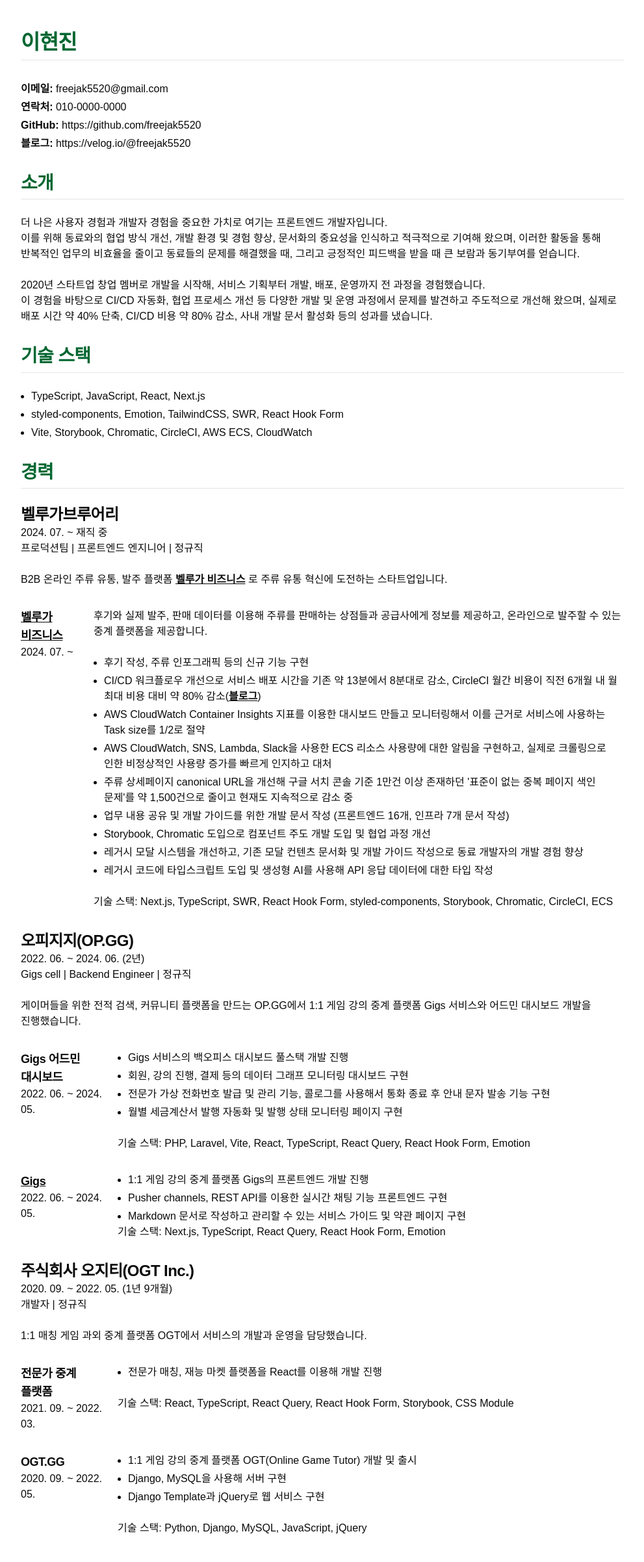
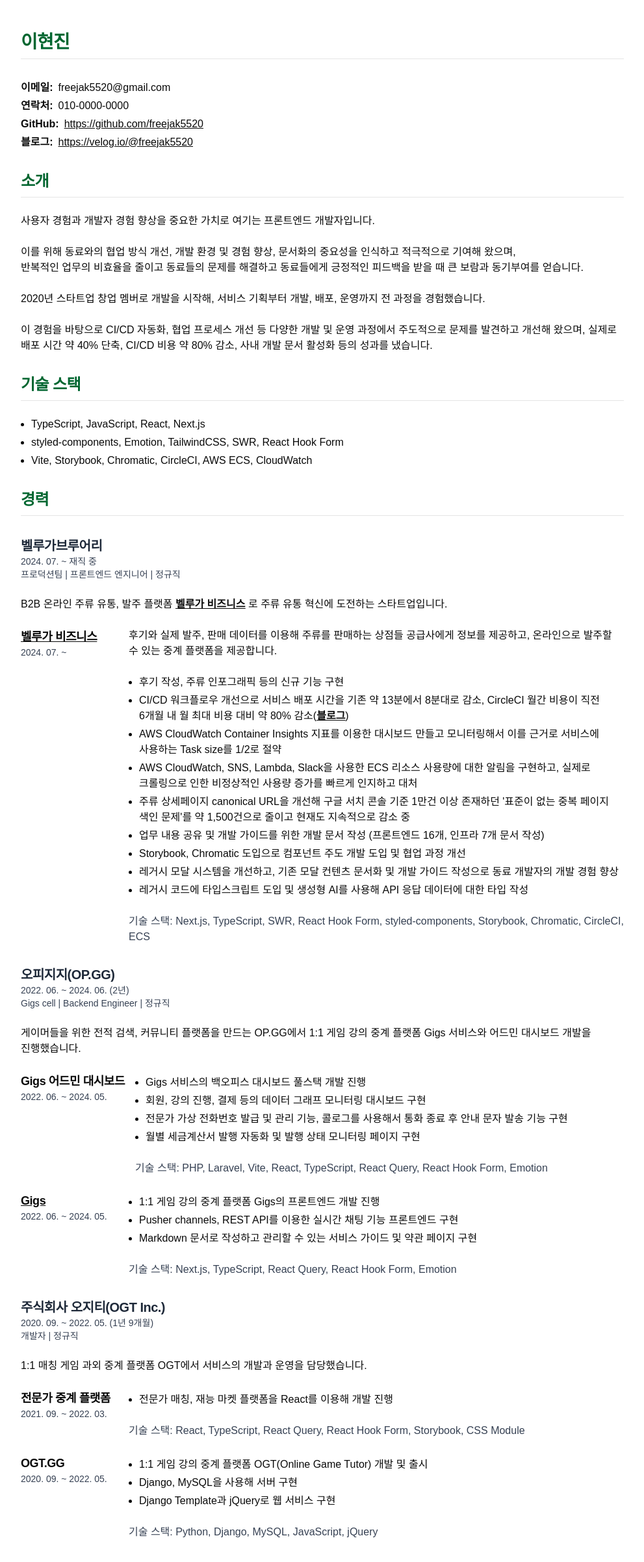
Before and after one commit to freejak5520/resume, a React (Vite) app: page / in a window 1280 px wide. Shown: the top 2404 px of the page at 65% size, without its empty margins (144-1135 px from the left). Built offline with nearby package versions, Linux system fonts and the light colour scheme; a web font is replaced by a local one.

Commit message:
컴포넌트 분리

```diff
--- a/src/App.tsx
+++ b/src/App.tsx
@@ -1,178 +1,217 @@
+import {
+  Company,
+  Contact,
+  ContactList,
+  Text,
+  Experience,
+  ExperienceList,
+  ExperienceSkills,
+  Section,
+  Skill,
+  MySkillList,
+  SubInfo,
+} from "@/components";
+import { Career, CareerContent, CareerSide } from "@/components/Career";
+
 function App() {
   return (
     <main>
       <h1>이현진</h1>
 
-      <ul className="list-none pl-0 mt-8">
-        <li>
-          <b>이메일:</b> freejak5520@gmail.com
-        </li>
+      <Section>
+        <ContactList>
+          <Contact title="이메일">freejak5520@gmail.com</Contact>
+          <Contact title="연락처">010-0000-0000</Contact>
+          <Contact title="GitHub">
+            <a href="https://github.com/freejak5520" target="_blank">
+              https://github.com/freejak5520
+            </a>
+          </Contact>
+          <Contact title="블로그">
+            <a href="https://velog.io/@freejak5520" target="_blank">
+              https://velog.io/@freejak5520
+            </a>
+          </Contact>
+        </ContactList>
+      </Section>
 
-        <li>
-          <b>연락처:</b> 010-0000-0000
-        </li>
-
-        <li>
-          <b>GitHub:</b> https://github.com/freejak5520
-        </li>
-
-        <li>
-          <b>블로그:</b> https://velog.io/@freejak5520
-        </li>
-      </ul>
-
-      <div className="mt-8">
+      <Section>
         <h2>소개</h2>
 
-        <p className="mt-6">
-          {`더 나은 사용자 경험과 개발자 경험을 중요한 가치로 여기는 프론트엔드 개발자입니다.
-이를 위해 동료와의 협업 방식 개선, 개발 환경 및 경험 향상, 문서화의 중요성을 인식하고 적극적으로 기여해 왔으며, 이러한 활동을 통해 반복적인 업무의 비효율을 줄이고 동료들의 문제를 해결했을 때, 그리고 긍정적인 피드백을 받을 때 큰 보람과 동기부여를 얻습니다.
+        <Text>
+          사용자 경험과 개발자 경험 향상을 중요한 가치로 여기는 프론트엔드
+          개발자입니다.
+        </Text>
+        <Text>
+          이를 위해 동료와의 협업 방식 개선, 개발 환경 및 경험 향상, 문서화의
+          중요성을 인식하고 적극적으로 기여해 왔으며,
+          <br />
+          반복적인 업무의 비효율을 줄이고 동료들의 문제를 해결하고 동료들에게
+          긍정적인 피드백을 받을 때 큰 보람과 동기부여를 얻습니다.
+        </Text>
+        <Text>
+          2020년 스타트업 창업 멤버로 개발을 시작해, 서비스 기획부터 개발, 배포,
+          운영까지 전 과정을 경험했습니다.
+        </Text>
+        <Text>
+          이 경험을 바탕으로 CI/CD 자동화, 협업 프로세스 개선 등 다양한 개발 및
+          운영 과정에서 주도적으로 문제를 발견하고 개선해 왔으며, 실제로 배포
+          시간 약 40% 단축, CI/CD 비용 약 80% 감소, 사내 개발 문서 활성화 등의
+          성과를 냈습니다.
+        </Text>
+      </Section>
 
-2020년 스타트업 창업 멤버로 개발을 시작해, 서비스 기획부터 개발, 배포, 운영까지 전 과정을 경험했습니다.
-이 경험을 바탕으로 CI/CD 자동화, 협업 프로세스 개선 등 다양한 개발 및 운영 과정에서 문제를 발견하고 주도적으로 개선해 왔으며, 실제로 배포 시간 약 40% 단축, CI/CD 비용 약 80% 감소, 사내 개발 문서 활성화 등의 성과를 냈습니다.`}
-        </p>
-      </div>
-
-      <div className="mt-8">
+      <Section>
         <h2>기술 스택</h2>
 
-        <ul className="mt-6">
-          <li>TypeScript, JavaScript, React, Next.js</li>
-          <li>styled-components, Emotion, TailwindCSS, SWR, React Hook Form</li>
-          <li>Vite, Storybook, Chromatic, CircleCI, AWS ECS, CloudWatch</li>
-        </ul>
-      </div>
+        <MySkillList>
+          <Skill>TypeScript, JavaScript, React, Next.js</Skill>
+          <Skill>
+            styled-components, Emotion, TailwindCSS, SWR, React Hook Form
+          </Skill>
+          <Skill>
+            Vite, Storybook, Chromatic, CircleCI, AWS ECS, CloudWatch
+          </Skill>
+        </MySkillList>
+      </Section>
 
-      <div className="mt-8">
+      <Section>
         <h2>경력</h2>
 
-        <div className="mt-6">
+        <Company>
           <h3>벨루가브루어리</h3>
-          <p>2024. 07. ~ 재직 중</p>
-          <p>프로덕션팀 | 프론트엔드 엔지니어 | 정규직</p>
+          <SubInfo>2024. 07. ~ 재직 중</SubInfo>
+          <SubInfo>프로덕션팀 | 프론트엔드 엔지니어 | 정규직</SubInfo>
 
-          <p className="mt-6">
+          <Text>
             B2B 온라인 주류 유통, 발주 플랫폼{" "}
             <a href="https://business.veluga.kr/" target="_blank">
               <b className="underline">벨루가 비즈니스</b>
             </a>{" "}
             로 주류 유통 혁신에 도전하는 스타트업입니다.
-          </p>
+          </Text>
 
-          <div className="mt-8 flex gap-6">
-            <div className="w-[125px]">
+          <Career>
+            <CareerSide>
               <h4>
                 <a href="https://business.veluga.kr/" target="_blank">
-                  <b className="underline">벨루가 비즈니스</b>
+                  벨루가 비즈니스
                 </a>
               </h4>
 
-              <p>2024. 07. ~</p>
-            </div>
-            <div className="">
-              <p>
-                후기와 실제 발주, 판매 데이터를 이용해 주류를 판매하는 상점들과
+              <SubInfo>2024. 07. ~</SubInfo>
+            </CareerSide>
+            <CareerContent>
+              <Text>
+                후기와 실제 발주, 판매 데이터를 이용해 주류를 판매하는 상점들
                 공급사에게 정보를 제공하고, 온라인으로 발주할 수 있는 중계
                 플랫폼을 제공합니다.
-              </p>
+              </Text>
 
-              <ul className="mt-6">
-                <li>후기 작성, 주류 인포그래픽 등의 신규 기능 구현</li>
-                <li>
+              <ExperienceList>
+                <Experience>
+                  후기 작성, 주류 인포그래픽 등의 신규 기능 구현
+                </Experience>
+                <Experience>
                   CI/CD 워크플로우 개선으로 서비스 배포 시간을 기존 약 13분에서
                   8분대로 감소, CircleCI 월간 비용이 직전 6개월 내 월 최대 비용
                   대비 약 80% 감소(
                   <a
-                    className="underline font-bold"
+                    className="font-semibold"
                     href="https://velog.io/@freejak5520/TIL-CICD-%EA%B0%9C%EC%84%A0-%EC%A7%84%ED%96%89Next.js-CircleCI-Yarn-berry"
                     target="_blank"
                   >
                     블로그
                   </a>
                   )
-                </li>
-                <li>
+                </Experience>
+                <Experience>
                   AWS CloudWatch Container Insights 지표를 이용한 대시보드
                   만들고 모니터링해서 이를 근거로 서비스에 사용하는 Task size를
                   1/2로 절약
-                </li>
-                <li>
+                </Experience>
+                <Experience>
                   AWS CloudWatch, SNS, Lambda, Slack을 사용한 ECS 리소스
                   사용량에 대한 알림을 구현하고, 실제로 크롤링으로 인한
                   비정상적인 사용량 증가를 빠르게 인지하고 대처
-                </li>
-                <li>
+                </Experience>
+                <Experience>
                   주류 상세페이지 canonical URL을 개선해 구글 서치 콘솔 기준
                   1만건 이상 존재하던 '표준이 없는 중복 페이지 색인 문제'를 약
                   1,500건으로 줄이고 현재도 지속적으로 감소 중
-                </li>
-                <li>
+                </Experience>
+                <Experience>
                   업무 내용 공유 및 개발 가이드를 위한 개발 문서 작성
                   (프론트엔드 16개, 인프라 7개 문서 작성)
-                </li>
-                <li>
+                </Experience>
+                <Experience>
                   Storybook, Chromatic 도입으로 컴포넌트 주도 개발 도입 및 협업
                   과정 개선
-                </li>
-                <li>
+                </Experience>
+                <Experience>
                   레거시 모달 시스템을 개선하고, 기존 모달 컨텐츠 문서화 및 개발
                   가이드 작성으로 동료 개발자의 개발 경험 향상
-                </li>
-                <li>
+                </Experience>
+                <Experience>
                   레거시 코드에 타입스크립트 도입 및 생성형 AI를 사용해 API 응답
                   데이터에 대한 타입 작성
-                </li>
-              </ul>
+                </Experience>
+              </ExperienceList>
 
-              <p className="mt-6">
+              <ExperienceSkills>
                 기술 스택: Next.js, TypeScript, SWR, React Hook Form,
                 styled-components, Storybook, Chromatic, CircleCI, ECS
-              </p>
-            </div>
-          </div>
-        </div>
+              </ExperienceSkills>
+            </CareerContent>
+          </Career>
+        </Company>
 
-        <div className="mt-8">
+        <Company>
           <h3>오피지지(OP.GG)</h3>
-          <p>2022. 06. ~ 2024. 06. (2년)</p>
-          <p>Gigs cell | Backend Engineer | 정규직</p>
+          <SubInfo>
+            2022. 06. ~ 2024. 06. (2년)
+            <br />
+            Gigs cell | Backend Engineer | 정규직
+          </SubInfo>
 
-          <p className="mt-6">
+          <Text>
             게이머들을 위한 전적 검색, 커뮤니티 플랫폼을 만드는 OP.GG에서 1:1
             게임 강의 중계 플랫폼 Gigs 서비스와 어드민 대시보드 개발을
             진행했습니다.
-          </p>
+          </Text>
 
-          <div className="mt-8 flex gap-6">
-            <div className="w-[125px]">
+          <Career>
+            <CareerSide>
               <h4>Gigs 어드민 대시보드</h4>
-              <p>2022. 06. ~ 2024. 05.</p>
-            </div>
-            <div>
-              <ul>
-                <li>Gigs 서비스의 백오피스 대시보드 풀스택 개발 진행</li>
-                <li>
+              <SubInfo>2022. 06. ~ 2024. 05.</SubInfo>
+            </CareerSide>
+            <CareerContent>
+              <ExperienceList>
+                <Experience>
+                  Gigs 서비스의 백오피스 대시보드 풀스택 개발 진행
+                </Experience>
+                <Experience>
                   회원, 강의 진행, 결제 등의 데이터 그래프 모니터링 대시보드
                   구현
-                </li>
-                <li>
+                </Experience>
+                <Experience>
                   전문가 가상 전화번호 발급 및 관리 기능, 콜로그를 사용해서 통화
                   종료 후 안내 문자 발송 기능 구현
-                </li>
-                <li>
+                </Experience>
+                <Experience>
                   월별 세금계산서 발행 자동화 및 발행 상태 모니터링 페이지 구현
-                </li>
-              </ul>
+                </Experience>
+              </ExperienceList>
 
-              <p className="mt-6">
+              <ExperienceSkills>
                 기술 스택: PHP, Laravel, Vite, React, TypeScript, React Query,
                 React Hook Form, Emotion
-              </p>
-            </div>
-          </div>
+              </ExperienceSkills>
+            </CareerContent>
+          </Career>
 
-          <div className="mt-8 flex gap-6">
-            <div className="w-[125px]">
+          <Career>
+            <CareerSide>
               <h4>
                 <a
                   className="underline"
@@ -182,77 +221,86 @@
                   Gigs
                 </a>
               </h4>
-              <p>2022. 06. ~ 2024. 05.</p>
-            </div>
-            <div>
-              <ul>
-                <li>1:1 게임 강의 중계 플랫폼 Gigs의 프론트엔드 개발 진행</li>
-                <li>
+              <SubInfo>2022. 06. ~ 2024. 05.</SubInfo>
+            </CareerSide>
+            <CareerContent>
+              <ExperienceList>
+                <Experience>
+                  1:1 게임 강의 중계 플랫폼 Gigs의 프론트엔드 개발 진행
+                </Experience>
+                <Experience>
                   Pusher channels, REST API를 이용한 실시간 채팅 기능 프론트엔드
                   구현
-                </li>
-                <li>
+                </Experience>
+                <Experience>
                   Markdown 문서로 작성하고 관리할 수 있는 서비스 가이드 및 약관
                   페이지 구현
-                </li>
-              </ul>
+                </Experience>
+              </ExperienceList>
 
-              <p>
+              <ExperienceSkills>
                 기술 스택: Next.js, TypeScript, React Query, React Hook Form,
                 Emotion
-              </p>
-            </div>
-          </div>
-        </div>
+              </ExperienceSkills>
+            </CareerContent>
+          </Career>
+        </Company>
 
-        <div className="mt-8">
+        <Company>
           <h3>주식회사 오지티(OGT Inc.)</h3>
-          <p>2020. 09. ~ 2022. 05. (1년 9개월)</p>
-          <p>개발자 | 정규직</p>
+          <SubInfo>
+            2020. 09. ~ 2022. 05. (1년 9개월)
+            <br />
+            개발자 | 정규직
+          </SubInfo>
 
-          <p className="mt-6">
+          <Text>
             1:1 매칭 게임 과외 중계 플랫폼 OGT에서 서비스의 개발과 운영을
             담당했습니다.
-          </p>
+          </Text>
 
-          <div className="mt-8 flex gap-6">
-            <div className="w-[125px]">
+          <Career>
+            <CareerSide>
               <h4>전문가 중계 플랫폼</h4>
-              <p>2021. 09. ~ 2022. 03.</p>
-            </div>
-            <div>
-              <ul>
-                <li>
+              <SubInfo>2021. 09. ~ 2022. 03.</SubInfo>
+            </CareerSide>
+            <CareerContent>
+              <ExperienceList>
+                <Experience>
                   전문가 매칭, 재능 마켓 플랫폼을 React를 이용해 개발 진행
-                </li>
-              </ul>
-              <p className="mt-6">
+                </Experience>
+              </ExperienceList>
+
+              <ExperienceSkills>
                 기술 스택: React, TypeScript, React Query, React Hook Form,
                 Storybook, CSS Module
-              </p>
-            </div>
-          </div>
+              </ExperienceSkills>
+            </CareerContent>
+          </Career>
 
-          <div className="mt-8 flex gap-6">
-            <div className="w-[125px]">
+          <Career>
+            <CareerSide>
               <h4>OGT.GG</h4>
-              <p>2020. 09. ~ 2022. 05.</p>
-            </div>
-            <div>
-              <ul>
-                <li>
+              <SubInfo>2020. 09. ~ 2022. 05.</SubInfo>
+            </CareerSide>
+            <CareerContent>
+              <ExperienceList>
+                <Experience>
                   1:1 게임 강의 중계 플랫폼 OGT(Online Game Tutor) 개발 및 출시
-                </li>
-                <li>Django, MySQL을 사용해 서버 구현</li>
-                <li>Django Template과 jQuery로 웹 서비스 구현</li>
-              </ul>
-              <p className="mt-6">
+                </Experience>
+                <Experience>Django, MySQL을 사용해 서버 구현</Experience>
+                <Experience>
+                  Django Template과 jQuery로 웹 서비스 구현
+                </Experience>
+              </ExperienceList>
+
+              <ExperienceSkills>
                 기술 스택: Python, Django, MySQL, JavaScript, jQuery
-              </p>
-            </div>
-          </div>
-        </div>
-      </div>
+              </ExperienceSkills>
+            </CareerContent>
+          </Career>
+        </Company>
+      </Section>
     </main>
   );
 }
--- /dev/null
+++ b/src/components/Career/index.tsx
@@ -0,0 +1,35 @@
+import { cn } from "@/lib/utils";
+
+export function Career({
+  children,
+  className,
+}: {
+  children: React.ReactNode;
+  className?: string;
+}) {
+  return (
+    <div className={cn("flex flex-col gap-4 mt-6 md:flex-row print:flex-row", className)}>
+      {children}
+    </div>
+  );
+}
+
+export function CareerSide({
+  children,
+  className,
+}: {
+  children: React.ReactNode;
+  className?: string;
+}) {
+  return <p className={cn("min-w-[150px]", className)}>{children}</p>;
+}
+
+export function CareerContent({
+  children,
+  className,
+}: {
+  children: React.ReactNode;
+  className?: string;
+}) {
+  return <p className={cn("flex-1", className)}>{children}</p>;
+}
--- /dev/null
+++ b/src/components/index.tsx
@@ -0,0 +1,136 @@
+import { cn } from "@/lib/utils";
+
+/**
+ * 본문 기본 섹션 컴포넌트
+ *
+ * main 태그 내에서 사용
+ */
+export function Section({
+  children,
+  className,
+}: {
+  children: React.ReactNode;
+  className?: string;
+}) {
+  return <section className={cn("mt-8", className)}>{children}</section>;
+}
+
+export function ContactList({
+  children,
+  className,
+}: {
+  children: React.ReactNode;
+  className?: string;
+}) {
+  return (
+    <ul className={cn("[&:not(:first-child)]:mt-6 list-none pl-0", className)}>
+      {children}
+    </ul>
+  );
+}
+
+export function Contact({
+  children,
+  className,
+  title,
+}: {
+  children: React.ReactNode;
+  className?: string;
+  title: string;
+}) {
+  return (
+    <li className={cn("mt-1", className)}>
+      <b className="mr-2">{title}:</b>
+      {children}
+    </li>
+  );
+}
+
+/**
+ * 본문 기본 목록 컴포넌트
+ */
+export function ExperienceList({
+  children,
+  className,
+}: {
+  children: React.ReactNode;
+  className?: string;
+}) {
+  return (
+    <ul className={cn("[&:not(:first-child)]:mt-6", className)}>{children}</ul>
+  );
+}
+
+export function Experience({
+  children,
+  className,
+}: {
+  children: React.ReactNode;
+  className?: string;
+}) {
+  return <li className={cn("mt-1", className)}>{children}</li>;
+}
+
+export function MySkillList({
+  children,
+  className,
+}: {
+  children: React.ReactNode;
+  className?: string;
+}) {
+  return <ExperienceList className={className}>{children}</ExperienceList>;
+}
+
+export function Skill({
+  children,
+  className,
+}: {
+  children: React.ReactNode;
+  className?: string;
+}) {
+  return <Experience className={className}>{children}</Experience>;
+}
+
+export function SubInfo({
+  children,
+  className,
+}: {
+  children: React.ReactNode;
+  className?: string;
+}) {
+  return (
+    <p className={cn("text-sm text-gray-700 dark:text-gray-300 leading-5", className)}>
+      {children}
+    </p>
+  );
+}
+
+export function Text({
+  children,
+  className,
+}: {
+  children: React.ReactNode;
+  className?: string;
+}) {
+  return <p className={cn("[&:not(:first-child)]:mt-6", className)}>{children}</p>;
+}
+
+export function Company({
+  children,
+  className,
+}: {
+  children: React.ReactNode;
+  className?: string;
+}) {
+  return <div className={cn("[&:not(:first-child)]:mt-8", className)}>{children}</div>;
+}
+
+export function ExperienceSkills({
+  children,
+  className,
+}: {
+  children: React.ReactNode;
+  className?: string;
+}) {
+  return <p className={cn("[&:not(:first-child)]:mt-6 text-gray-700 dark:text-gray-300", className)}>{children}</p>;
+}
--- a/src/index.css
+++ b/src/index.css
@@ -60,10 +60,10 @@
   --card-foreground: oklch(0.145 0 0);
   --popover: oklch(1 0 0);
   --popover-foreground: oklch(0.145 0 0);
-  --primary: oklch(0.205 0 0);
+  --primary: var(--color-green-800);
   --primary-foreground: oklch(0.985 0 0);
-  --secondary: oklch(0.97 0 0);
-  --secondary-foreground: oklch(0.205 0 0);
+  --secondary: var(--color-gray-800);
+  --secondary-foreground: oklch(0.985 0 0);
   --muted: oklch(0.97 0 0);
   --muted-foreground: oklch(0.556 0 0);
   --accent: oklch(0.97 0 0);
@@ -94,10 +94,10 @@
   --card-foreground: oklch(0.985 0 0);
   --popover: oklch(0.205 0 0);
   --popover-foreground: oklch(0.985 0 0);
-  --primary: oklch(0.922 0 0);
+  --primary: var(--color-green-200);
   --primary-foreground: oklch(0.205 0 0);
-  --secondary: oklch(0.269 0 0);
-  --secondary-foreground: oklch(0.985 0 0);
+  --secondary: var(--color-gray-200);
+  --secondary-foreground: oklch(0.205 0 0);
   --muted: oklch(0.269 0 0);
   --muted-foreground: oklch(0.708 0 0);
   --accent: oklch(0.269 0 0);
@@ -136,13 +136,13 @@
   }
 
   h1 {
-    @apply text-4xl font-extrabold tracking-tight pb-2 border-b text-green-800;
+    @apply text-3xl font-semibold tracking-tight pb-2 border-b text-primary;
   }
   h2 {
-    @apply border-b pb-2 text-3xl font-semibold tracking-tight first:mt-0 text-green-800;
+    @apply border-b pb-2 text-2xl font-semibold tracking-tight first:mt-0 text-primary;
   }
   h3 {
-    @apply text-2xl font-semibold tracking-tight;
+    @apply text-xl font-semibold tracking-tight text-secondary;
   }
   h4 {
     @apply text-lg font-semibold tracking-tight;
@@ -173,4 +173,8 @@
   code {
     @apply relative rounded bg-muted px-[0.3rem] py-[0.2rem] font-mono text-sm font-semibold;
   }
+
+  a {
+    @apply underline;
+  }
 }
```
Also changed, not shown: src/components/ui/typography.tsx (deleted, +0 -164 lines).
